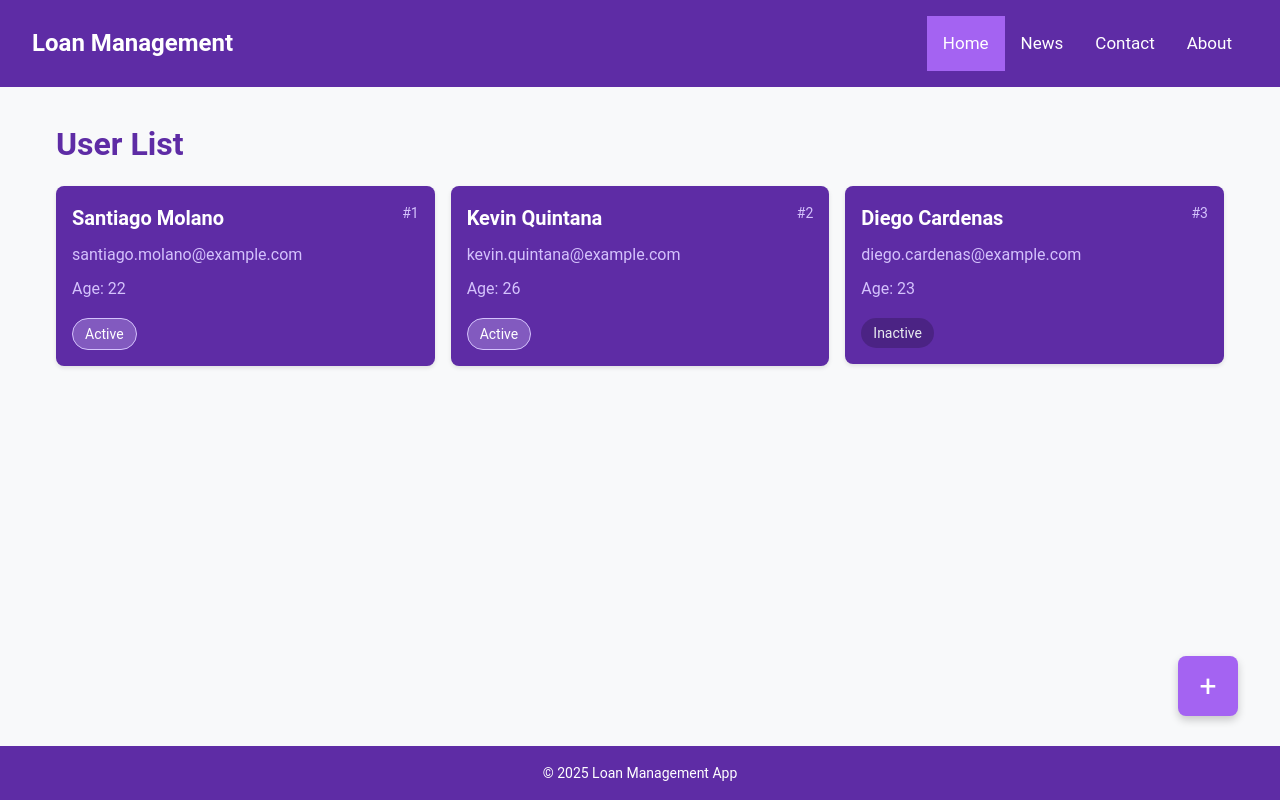
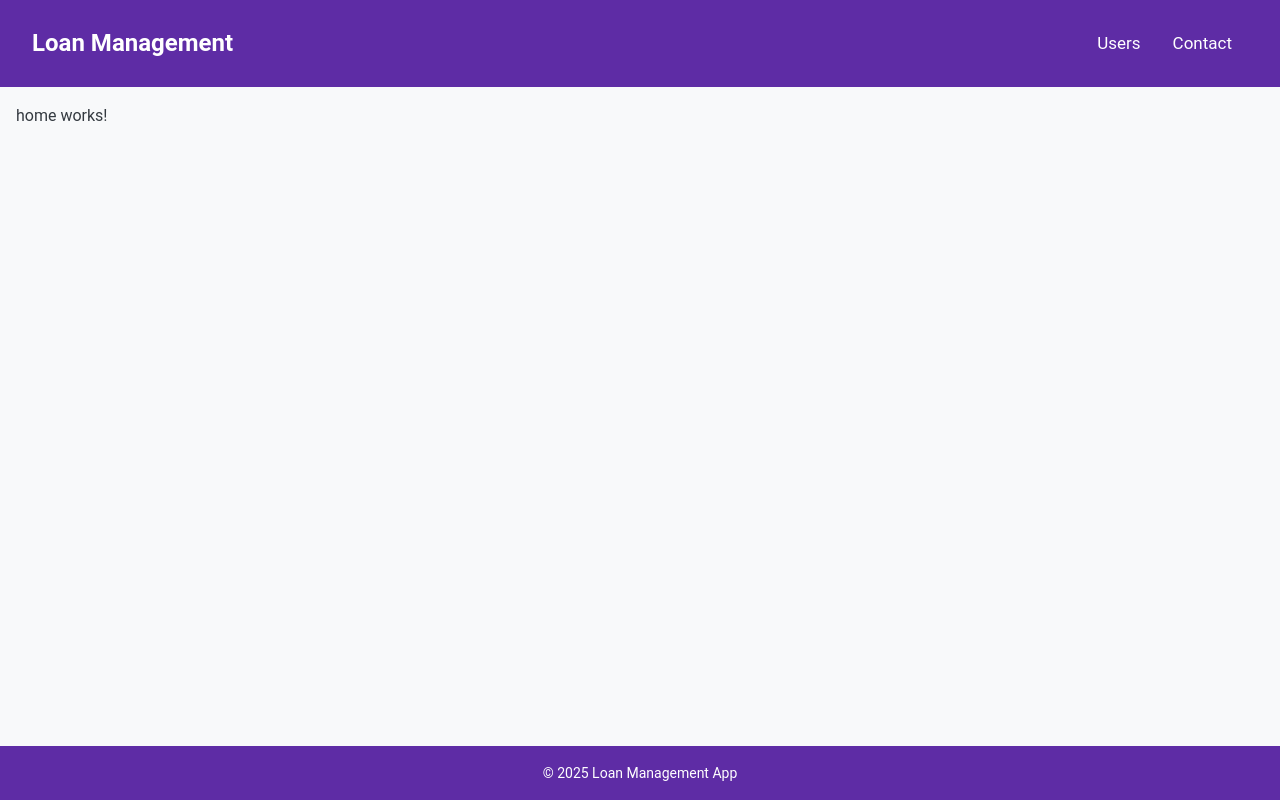
Before and after one commit to LuxyKolink/loan-test, an Angular app: page /home in a window 1280 px wide. Before the commit this address led to /users. Built offline with nearby package versions, Linux system fonts and the light colour scheme.

Commit message:
prueba en componente navbar

```diff
--- a/src/app/app.routes.ts
+++ b/src/app/app.routes.ts
@@ -1,10 +1,12 @@
 import { Routes } from '@angular/router';
 import { UsersComponent } from './pages/users/users.component';
 import { AddUserComponent } from './pages/add-user/add-user.component';
+import { HomeComponent } from './pages/home/home.component';
 
 export const routes: Routes = [
-  { path: '', redirectTo: '/users', pathMatch: 'full' },
+  { path: '', redirectTo: '/home', pathMatch: 'full' },
+  { path: 'home', component: HomeComponent },
   { path: 'users', component: UsersComponent },
   { path: 'add-user', component: AddUserComponent },
-  { path: '**', redirectTo: '/users' }, // Catch-all route for any unmatched routes
+  { path: '**', redirectTo: '/home' }, // Catch-all route for any unmatched routes
 ];
--- a/src/app/components/navbar/navbar.component.css
+++ b/src/app/components/navbar/navbar.component.css
@@ -34,6 +34,11 @@
   background-color: var(--medium-purple);
   color: white;
 }
+/*
+.logo a {
+  font-size: 1.5rem;
+  font-weight: bold;
+} */
 
 .logo {
   font-size: 1.5rem;
--- a/src/app/components/navbar/navbar.component.html
+++ b/src/app/components/navbar/navbar.component.html
@@ -1,29 +1,11 @@
-<!-- <header class="app-header">
-  <div class="logo">Loan Management</div>
-  <nav class="nav-menu">
-    <ul>
-      <li><a routerLink="/home" routerLinkActive="active">Home</a></li>
-      <li><a routerLink="/users" routerLinkActive="active">Users</a></li>
-      <li><a routerLink="/loans" routerLinkActive="active">Loans</a></li>
-      <li><a routerLink="/reports" routerLinkActive="active">Reports</a></li>
-      <li><a routerLink="/settings" routerLinkActive="active">Settings</a></li>
-    </ul>
-  </nav>
-</header> -->
-
 <header class="app-header">
-  <div class="logo">Loan Management</div>
+  <!-- <div class="logo">
+    <a routerLink="/">{{ title }}</a>
+  </div> -->
+  <div class="logo">{{ title }}</div>
   <nav class="topnav">
-    <a class="active" href="#home">Home</a>
-    <a href="#news">News</a>
-    <a href="#contact">Contact</a>
-    <a href="#about">About</a>
+    @for (link of links; track $index) {
+      <a [routerLink]="link.path" routerLinkActive="active">{{ link.name }}</a>
+    }
   </nav>
 </header>
-
-<!-- <div class="topnav">
-  <a class="active" href="#home">Home</a>
-  <a href="#news">News</a>
-  <a href="#contact">Contact</a>
-  <a href="#about">About</a>
-</div> -->
--- a/src/app/components/navbar/navbar.component.ts
+++ b/src/app/components/navbar/navbar.component.ts
@@ -1,11 +1,16 @@
 import { Component } from '@angular/core';
+import { RouterLink, RouterLinkActive } from '@angular/router';
 
 @Component({
   selector: 'app-navbar',
-  imports: [],
+  imports: [RouterLink, RouterLinkActive],
   templateUrl: './navbar.component.html',
   styleUrl: './navbar.component.css'
 })
 export class NavbarComponent {
-
+  title: string = 'Loan Management';
+  links: { name: string; path: string }[] = [
+    { name: 'Users', path: '/users' },
+    { name: 'Contact', path: '/contact' },
+  ]
 }
--- /dev/null
+++ b/src/app/pages/home/home.component.html
@@ -0,0 +1 @@
+<p>home works!</p>
```
Also changed, not shown: src/app/pages/home/home.component.ts (added, +11 -0 lines), src/app/pages/home/home.component.css (added), 1 other file (tests, documents, lock files or other folders).
